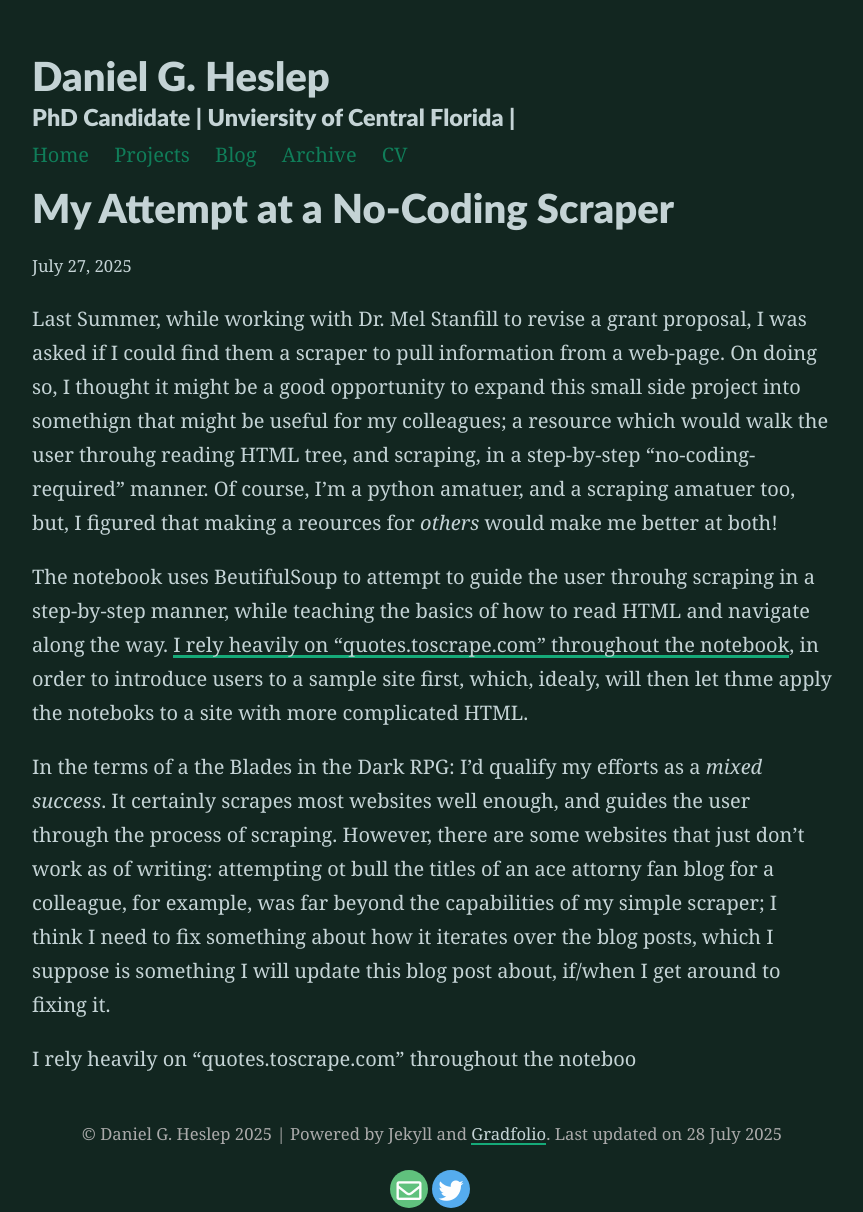
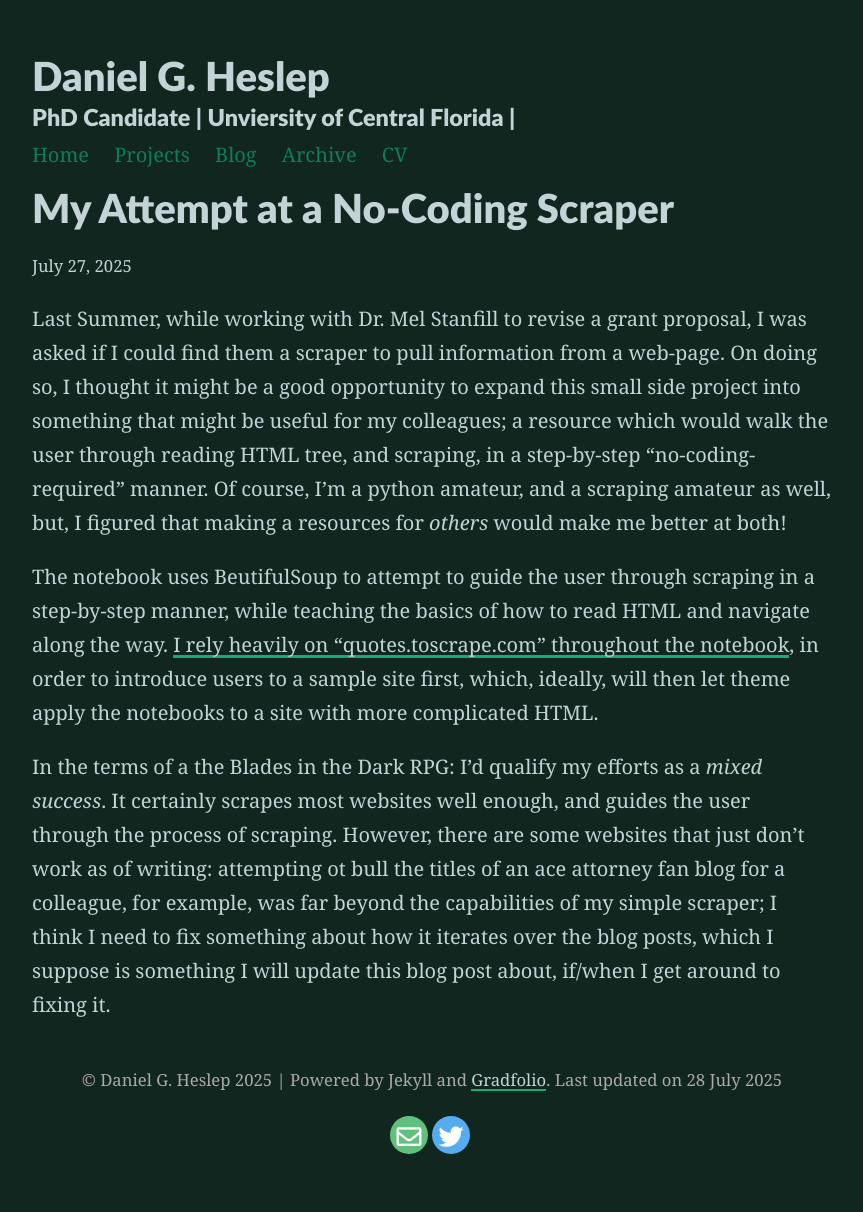
Before and after one commit to CreativeKenning/gradsitedemo, a Jekyll site: the page built from _posts/2025-07-27-ColabScraper.md, in a window 1280 px wide. Shown: the whole page, without its empty margins (208-1071 px from the left). Built offline with Jekyll 4.4.1, drawn with Linux system fonts in a browser that asks for light colours; nearby versions of some CDN libraries; after the commit the page ends 1158 px from its top, so only the background shows below that.

Commit message:
More typos, social footer

```diff
--- a/_posts/2025-07-27-ColabScraper.md
+++ b/_posts/2025-07-27-ColabScraper.md
@@ -3,11 +3,8 @@ layout: post
 title: My Attempt at a No-Coding Scraper
 ---
 
-Last Summer, while working with Dr. Mel Stanfill to revise a grant proposal, I was asked if I could find them a scraper to pull information from a web-page. On doing so, I thought it might be a good opportunity to expand this small side project into somethign that might be useful for my colleagues; a resource which would walk the user throuhg reading HTML tree, and scraping, in a step-by-step "no-coding-required" manner. Of course, I'm a python amatuer, and a scraping amatuer too, but, I figured that making a reources for *others* would make me better at both!
+Last Summer, while working with Dr. Mel Stanfill to revise a grant proposal, I was asked if I could find them a scraper to pull information from a web-page. On doing so, I thought it might be a good opportunity to expand this small side project into something that might be useful for my colleagues; a resource which would walk the user through reading HTML tree, and scraping, in a step-by-step "no-coding-required" manner. Of course, I'm a python amateur, and a scraping amateur as well, but, I figured that making a resources for *others* would make me better at both!
 
+The notebook uses BeutifulSoup to attempt to guide the user through scraping in a step-by-step manner, while teaching the basics of how to read HTML and navigate along the way. [I rely heavily on "quotes.toscrape.com" throughout the notebook](https://quotes.toscrape.com/), in order to introduce users to a sample site first, which, ideally, will then let theme apply the notebooks to a site with more complicated HTML.
 
-The notebook uses BeutifulSoup to attempt to guide the user throuhg scraping in a step-by-step manner, while teaching the basics of how to read HTML and navigate along the way. [I rely heavily on "quotes.toscrape.com" throughout the notebook](https://quotes.toscrape.com/), in order to introduce users to a sample site first, which, idealy, will then let thme apply the noteboks to a site with more complicated HTML.
-
-In the terms of a the Blades in the Dark RPG: I'd qualify my efforts as a *mixed success*. It certainly scrapes most websites well enough, and guides the user through the process of scraping. However, there are some websites that just don't work as of writing: attempting ot bull the titles of an ace attorny fan blog for a colleague, for example, was far beyond the capabilities of my simple scraper; I think I need to fix something about how it iterates over the blog posts, which I suppose is something I will update this blog post about, if/when I get around to fixing it.
-
-I rely heavily on "quotes.toscrape.com" throughout the noteboo
+In the terms of a the Blades in the Dark RPG: I'd qualify my efforts as a *mixed success*. It certainly scrapes most websites well enough, and guides the user through the process of scraping. However, there are some websites that just don't work as of writing: attempting ot bull the titles of an ace attorney fan blog for a colleague, for example, was far beyond the capabilities of my simple scraper; I think I need to fix something about how it iterates over the blog posts, which I suppose is something I will update this blog post about, if/when I get around to fixing it.
```
